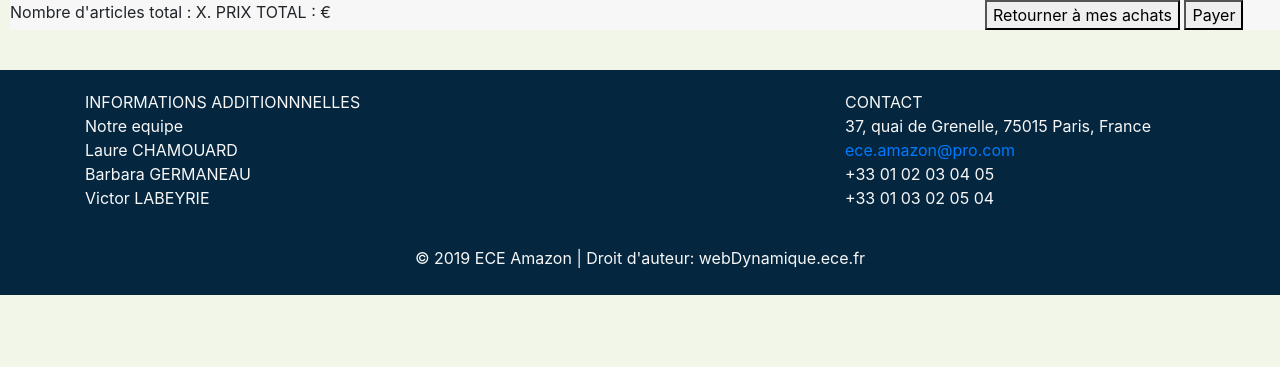
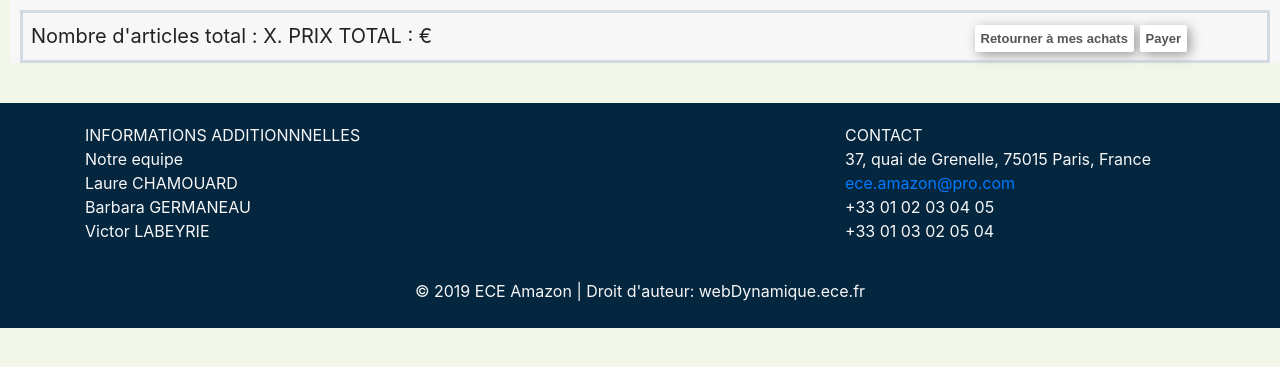
Before and after one commit to lorchm/ece_amazon, a PHP site: page /panier.php in a window 1280 px wide. Shown: the part 188-555 px from the top of the page. Run offline with PHP 8.4, Linux system fonts and the light colour scheme.

Commit message:
modif styles encore

```diff
--- a/styles.css
+++ b/styles.css
@@ -304,3 +304,42 @@ h6{
  color: #f7f7f7 ;
  padding: 20px 0;
 }
+
+
+/**************************PAGE PANIER******************************************/
+.total {
+  float : bottom;
+  text-align: left;
+  border : solid;
+  border-color : #D1DBE1;
+  color: #222;
+  font-size : 20px;
+  margin: 10px;
+  padding: 8px;
+}
+
+.btt {
+    border:none;
+    padding:6px;
+    border-radius:2px;
+    box-shadow:3px 3px 12px #999;
+    background:#fff;
+    font:bold 13px Arial;
+    color:#555;
+}
+
+.btt:hover {
+  border:none;
+  padding:6px;
+  border-radius:2px;
+  box-shadow:3px 3px 12px #999;
+  background:#fff;
+  font:bold 13px Arial;
+  color:#555;
+  cursor : pointer;
+}
+
+/********************************PAGE VENDRE*************************************/
+.profil {
+  float : right;
+}
```
